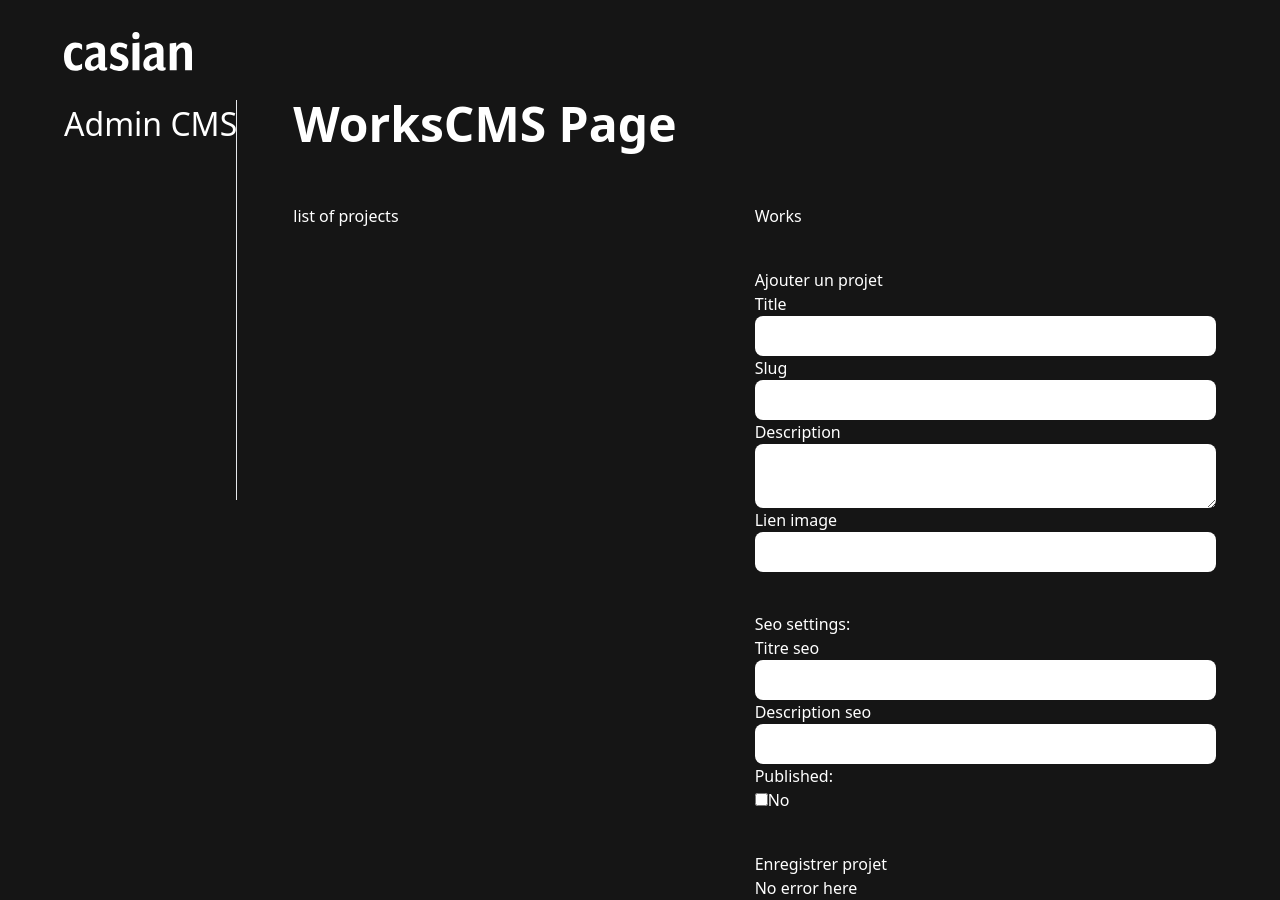
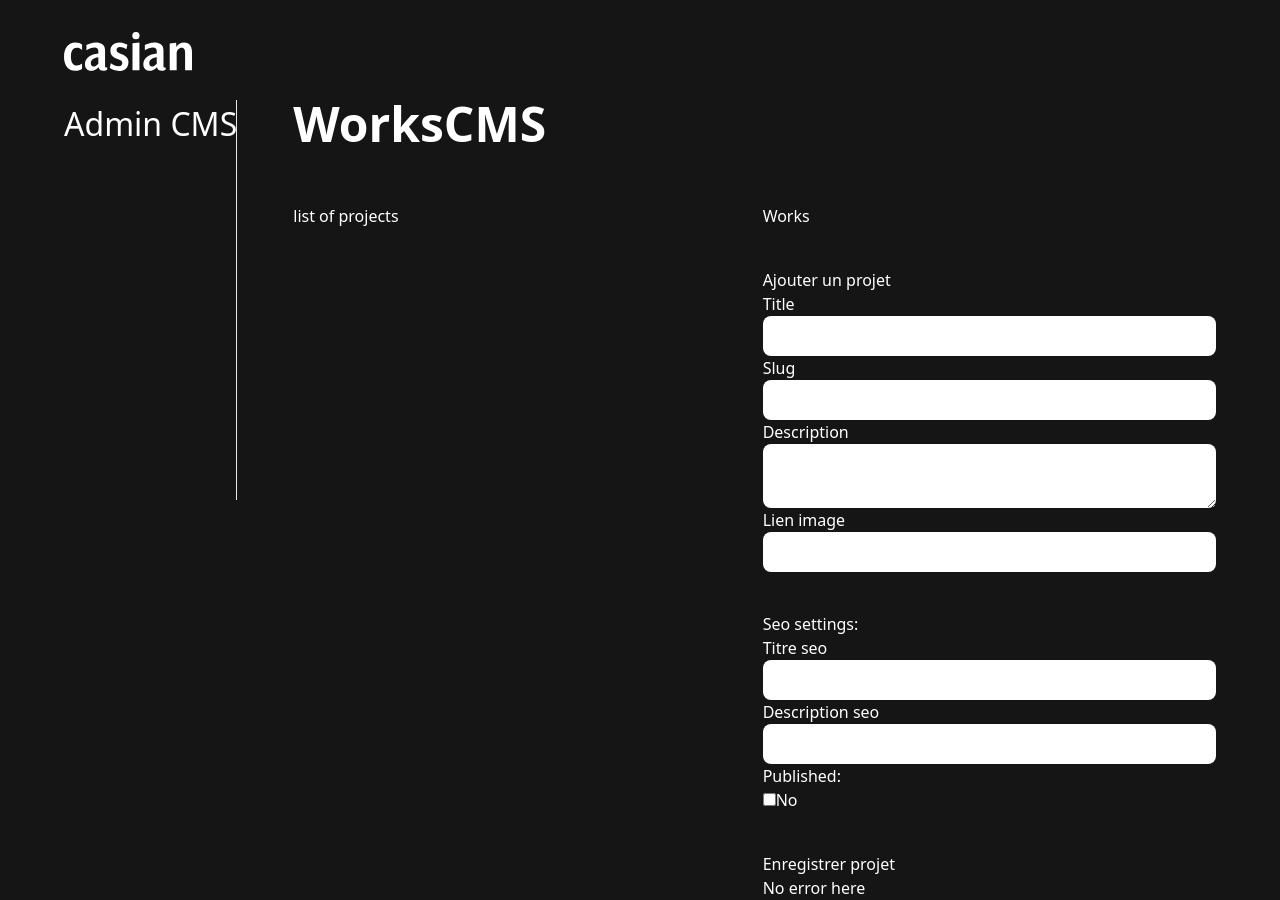
Before and after one commit to CasianLW/portfolio-casian-react-typecript-cms, a Next.js app: page /admin/works in a window 1280 px wide. Built offline with nearby package versions, Linux system fonts and the light colour scheme.

Commit message:
works cms adjustement

```diff
--- a/pages/admin/works/index.tsx
+++ b/pages/admin/works/index.tsx
@@ -22,10 +22,10 @@ const WorksCMS: NextPage<Props> = () => {
       <>
         <SeoComponent seo={{ title: 'Works CMS', description: 'Works: Ajouter, modifier et supprimer' }} />
         <header>
-          <h1 className="main-title">WorksCMS Page</h1>
+          <h1 className="main-title">WorksCMS</h1>
         </header>
         <main className="admin-content">
-          <section className="grid grid-cols-1 md:grid-cols-2">
+          <section className="grid gap-4 grid-cols-1 md:grid-cols-2">
             <div className="col-span-1">list of projects</div>
             <div className="col-span-1">
               <AddWorkComponent />
```
